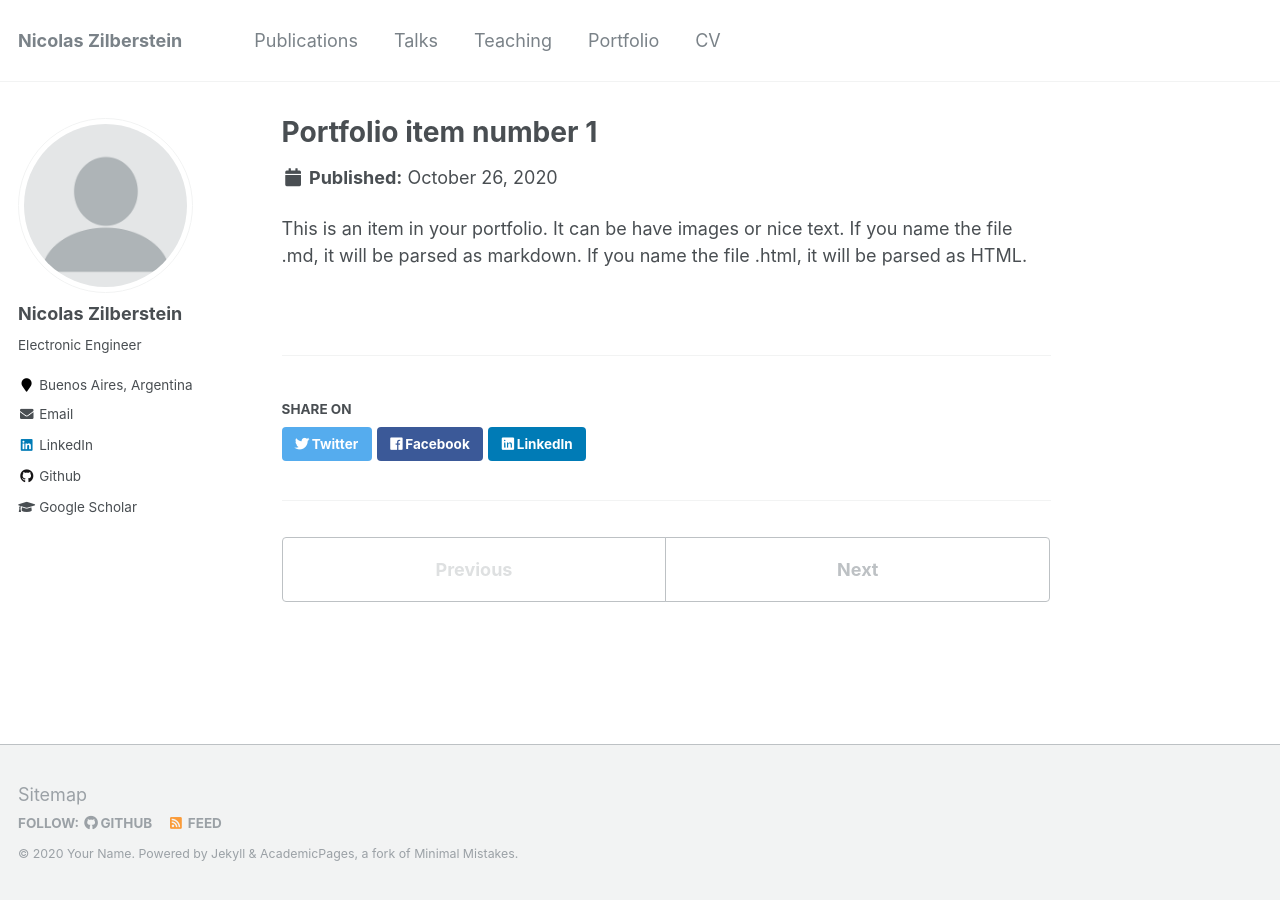
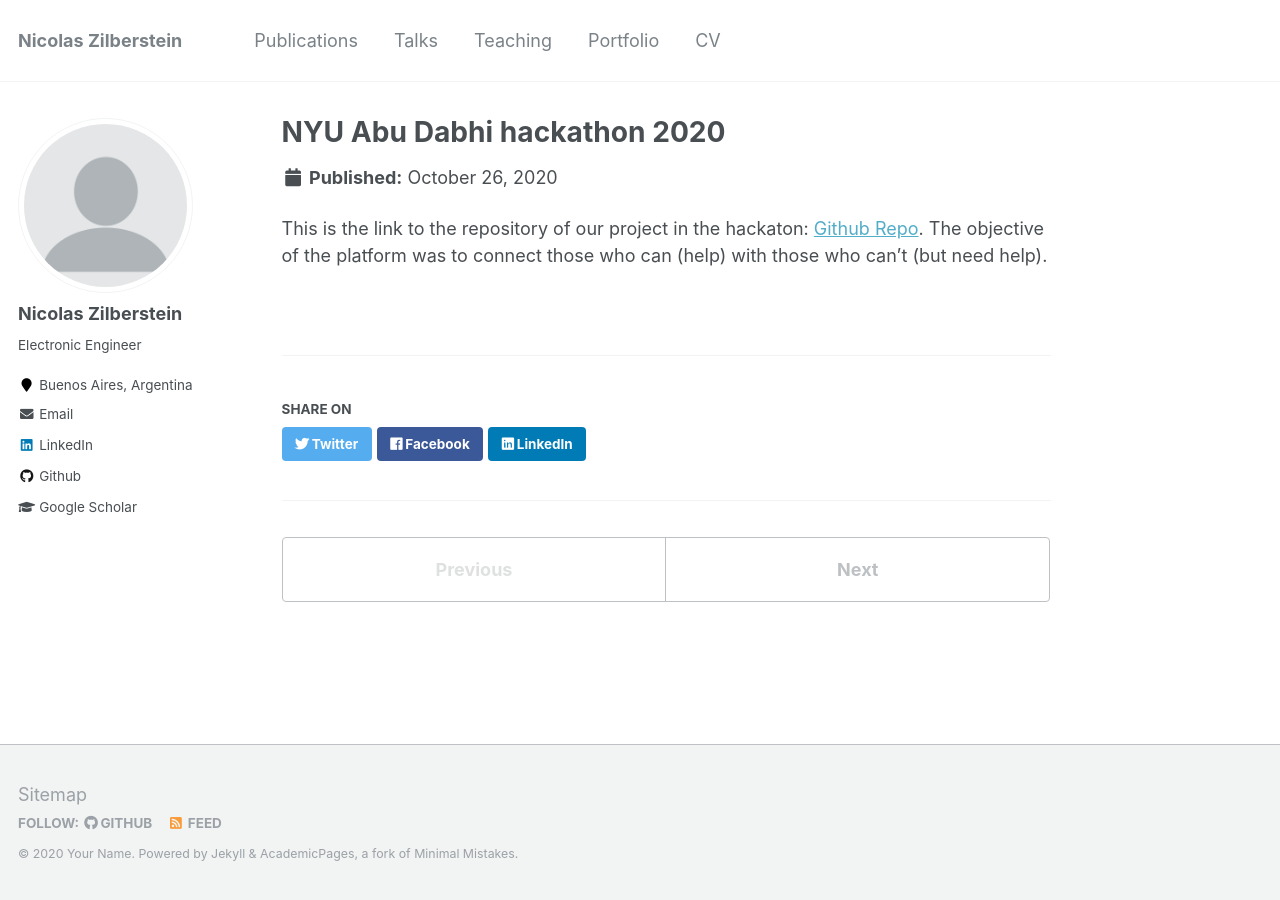
Before and after one commit to nzilberstein/nzilberstein.github.io, a Jekyll site: the page built from _portfolio/portfolio-1.md, in a window 1280 px wide. Built offline with Jekyll 4.4.1, drawn with Linux system fonts in a browser that asks for light colours.

Commit message:
Update portfolio-1.md
portfolio-1

```diff
--- a/_portfolio/portfolio-1.md
+++ b/_portfolio/portfolio-1.md
@@ -1,7 +1,7 @@
 ---
-title: "Portfolio item number 1"
+title: "NYU Abu Dabhi hackathon 2020"
 excerpt: "Short description of portfolio item number 1<br/><img src='/images/500x300.png'>"
 collection: portfolio
 ---
 
-This is an item in your portfolio. It can be have images or nice text. If you name the file .md, it will be parsed as markdown. If you name the file .html, it will be parsed as HTML.
+This is the link to the repository of our project in the hackaton: [Github Repo](https://github.com/nyuad-hackathon-2020/weshare). The objective of the platform was  to connect those who can (help) with those who can't (but need help).
```
